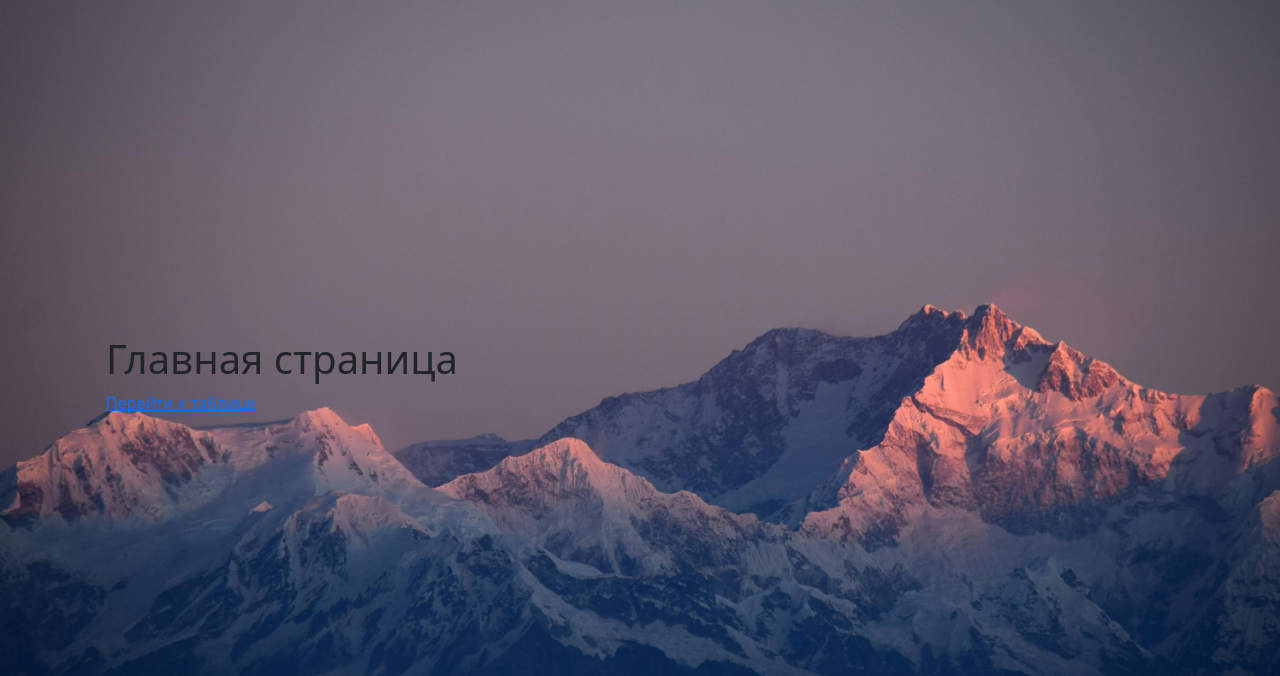
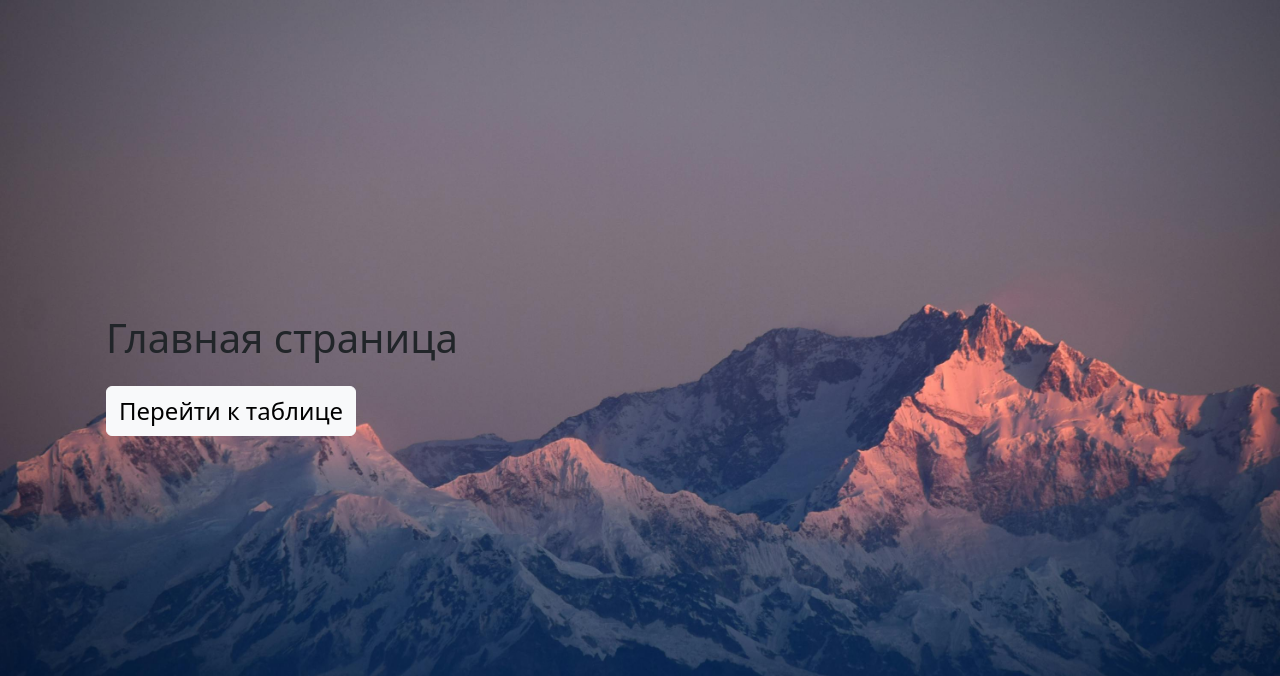
Before and after one commit to levina-anna/Bookstore, a Django app: template AdminPanel/DataTableApp/templates/DataTableApp/index.html in a window 1280 px wide. Shown: the top 676 px of the page. Run offline with Django 3.2, Linux system fonts and the light colour scheme; the template is opened without the code that fills it, so the values that code supplies are empty; some libraries are stand-ins or nearby versions.

Commit message:
Обновлены стили для главной страницы

```diff
--- a/AdminPanel/DataTableApp/templates/DataTableApp/index.html
+++ b/AdminPanel/DataTableApp/templates/DataTableApp/index.html
@@ -2,6 +2,7 @@
 {% block content %}
 
     <h1>Главная страница</h1>
-    <a href="{% url 'cost_table' %}">Перейти к таблице</a>
+    <a href="{% url 'cost_table' %}" class="btn btn-light fs-4 btn-hover mt-3">Перейти к таблице</a>
+
 
 {% endblock %}
```
